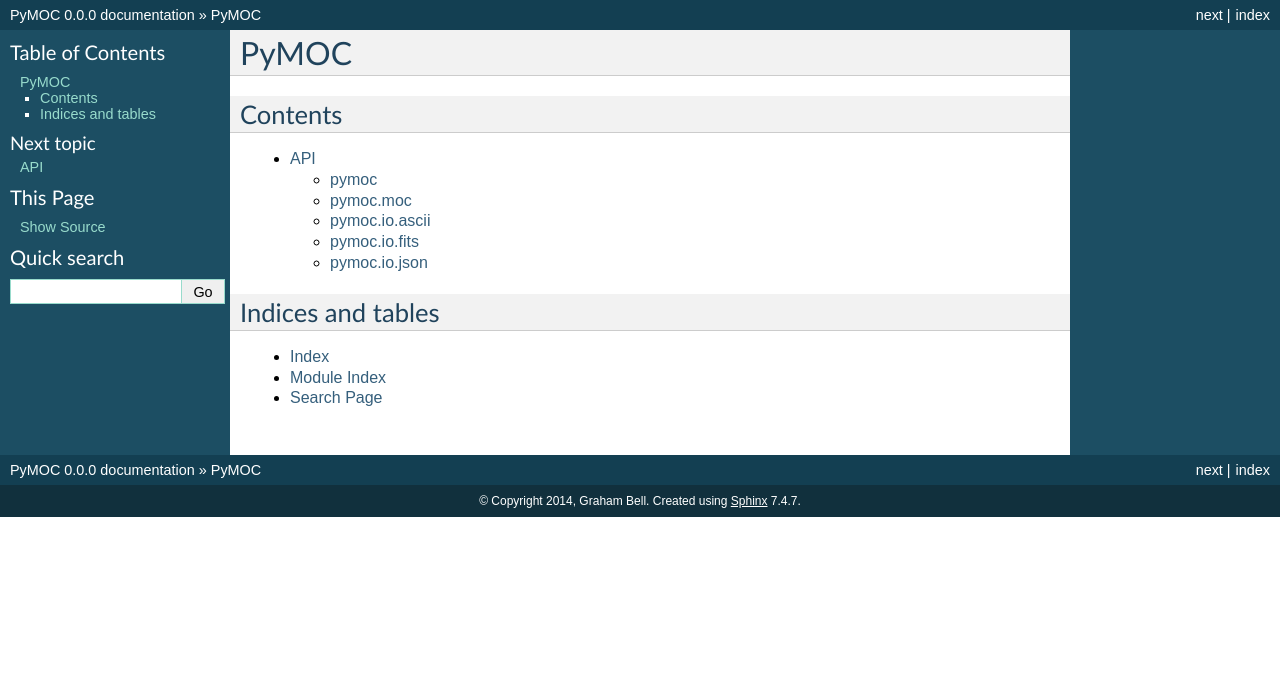
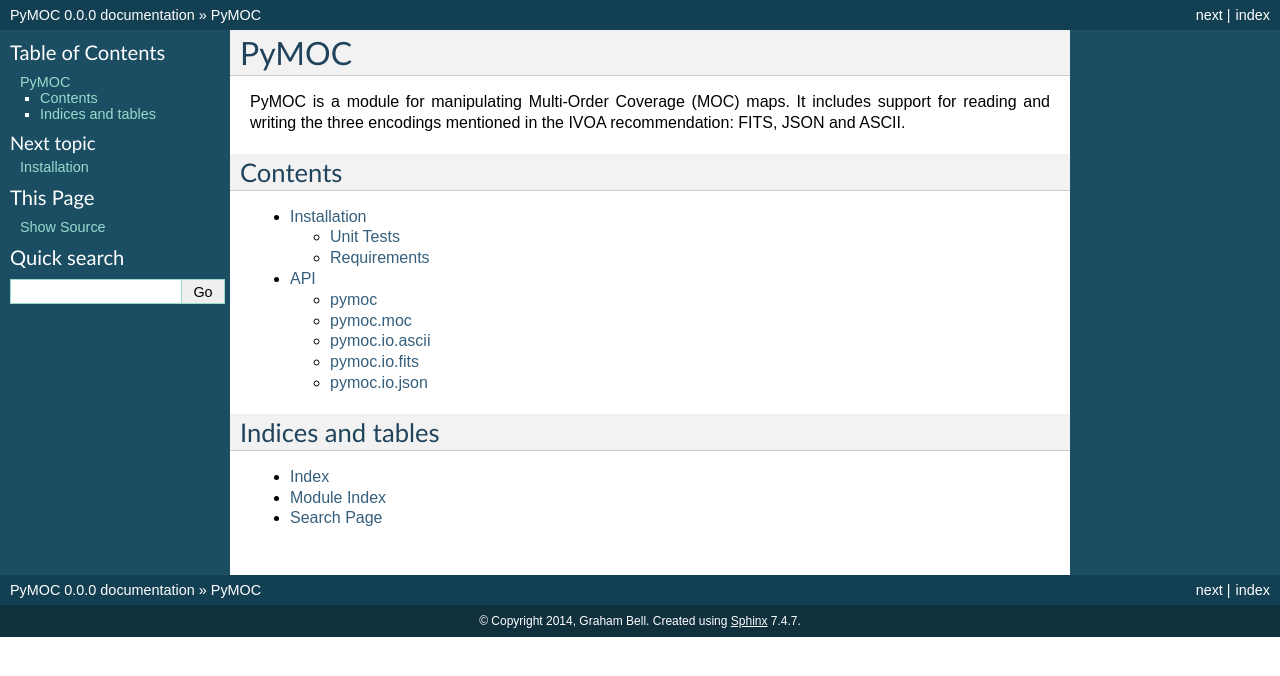
Before and after one commit to grahambell/pymoc, a Sphinx documentation site: the page built from doc/index.rst, in a window 1280 px wide. Shown: the top 676 px of the page. Built offline with Sphinx 7.4.7, drawn with Linux system fonts in a browser that asks for light colours.

Commit message:
Add a little more information to the README file
This is now included in the Sphinx documentation.

```diff
--- a/README.rst
+++ b/README.rst
@@ -1,5 +1,19 @@
 Multi-Order Coverage map module for Python
 ==========================================
+
+Introduction
+------------
+
+.. startpymocintro
+
+PyMOC is a module for manipulating Multi-Order Coverage (MOC)
+maps.  It includes support for reading and writing the three
+encodings mentioned in the IVOA recommendation: FITS, JSON
+and ASCII.
+
+.. endpymocintro
+
+.. startpymocinstall
 
 Installation
 ------------
@@ -7,6 +21,25 @@ Installation
 The module can be installed using the ``setup.py`` script::
 
     python setup.py install
+
+Unit Tests
+~~~~~~~~~~
+
+Prior to installation, the unit tests can be run using::
+
+    PYTHONPATH=lib python3 -m unittest
+
+or::
+
+    PYTHONPATH=lib python2 -m unittest discover
+
+Requirements
+~~~~~~~~~~~~
+
+For reading and writing data in FITS format, the ``astropy``
+library is required.
+
+.. endpymocinstall
 
 License
 -------
--- a/doc/index.rst
+++ b/doc/index.rst
@@ -1,5 +1,9 @@
 PyMOC
 =====
+
+.. include:: ../README.rst
+    :start-after: .. startpymocintro
+    :end-before: .. endpymocintro
 
 Contents
 --------
@@ -7,6 +11,7 @@ Contents
 .. toctree::
    :maxdepth: 2
 
+   install
    api
 
 Indices and tables
--- /dev/null
+++ b/doc/install.rst
@@ -0,0 +1,3 @@
+.. include:: ../README.rst
+    :start-after: .. startpymocinstall
+    :end-before: .. endpymocinstall
```
